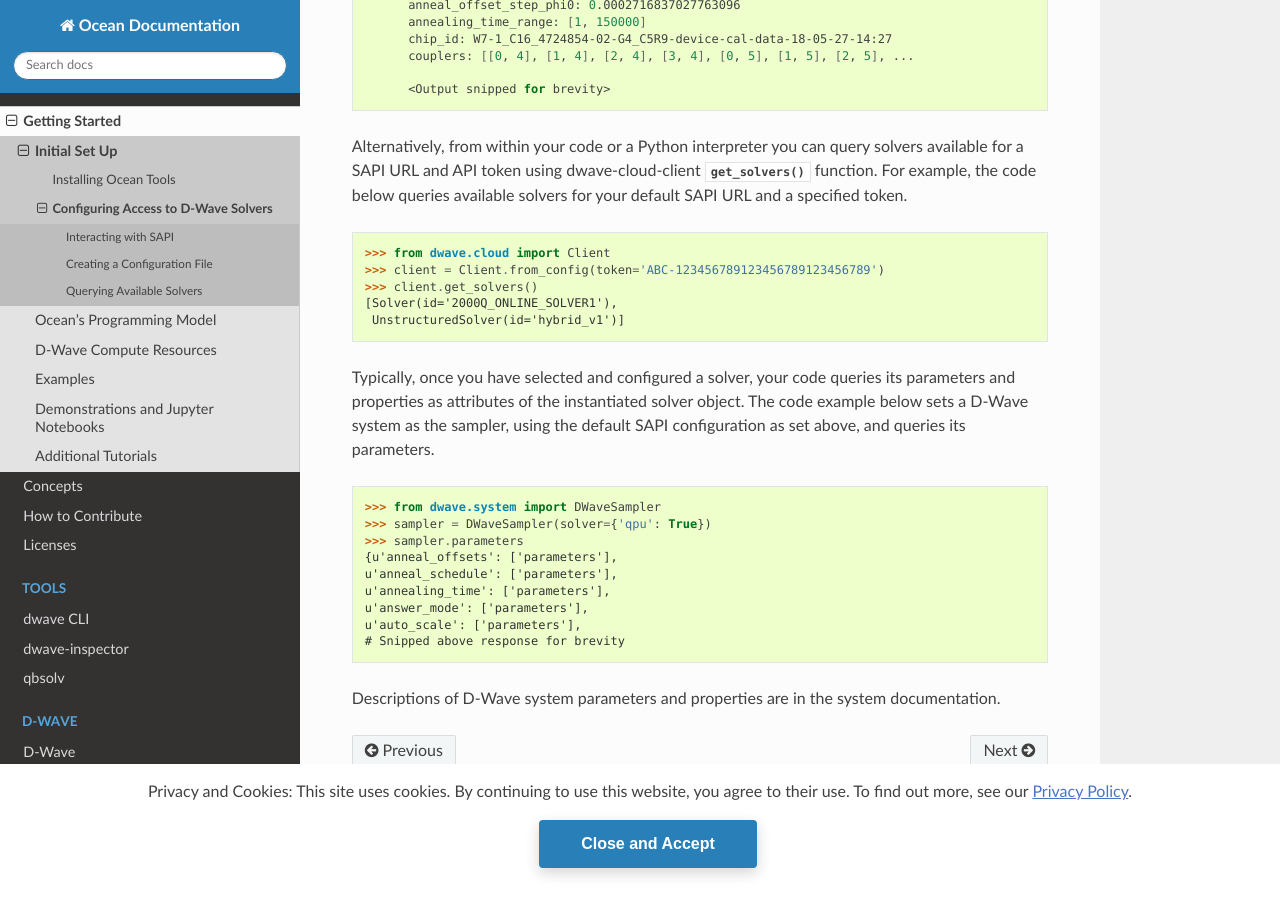
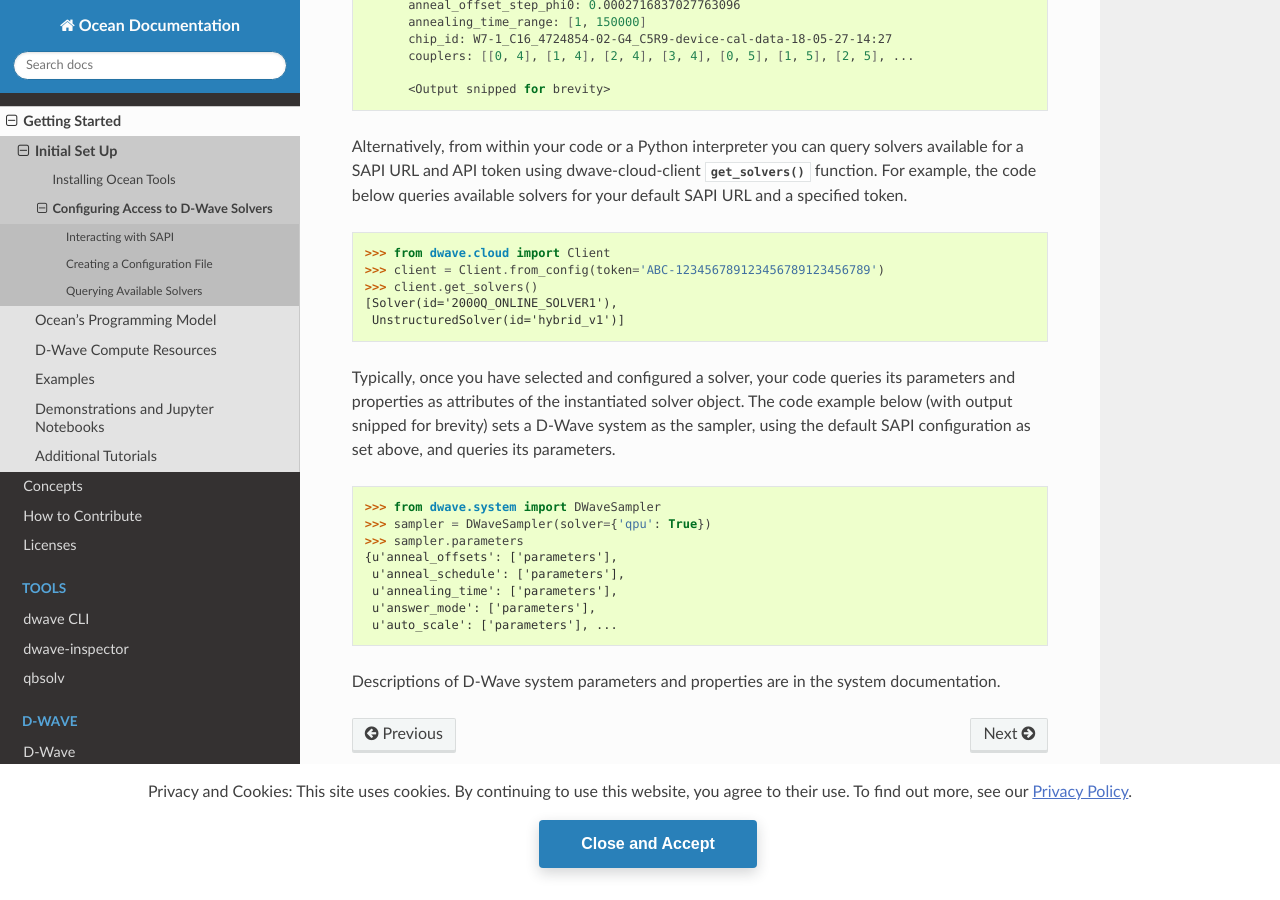
Before and after one commit to dwavesystems/dwave-ocean-sdk, a Sphinx documentation site: the page built from docs/overview/sapi.rst, in a window 1280 px wide and 900 px high, scrolled down 3358 px. Built offline with Sphinx 7.4.7 and the Read the Docs theme 2.0.0, drawn with Linux system fonts in a browser that asks for light colours; pages that are not in the unit, such as notebooks, are missing from menus; the version number could not be read and is left out.

Commit message:
Expand doctests on overview/sapi

```diff
--- a/docs/overview/sapi.rst
+++ b/docs/overview/sapi.rst
@@ -148,30 +148,25 @@
 function. For example, the code below queries available solvers for your default SAPI URL and a
 specified token.
 
-.. code-block:: python
-
-   >>> from dwave.cloud import Client
-   >>> client = Client.from_config(token='ABC-123456789123456789123456789')
-   >>> client.get_solvers()
-   [Solver(id='2000Q_ONLINE_SOLVER1'),
-    UnstructuredSolver(id='hybrid_v1')]
+>>> from dwave.cloud import Client
+>>> client = Client.from_config(token='ABC-123456789123456789123456789')     # doctest: +SKIP
+>>> client.get_solvers()       # doctest: +SKIP
+[Solver(id='2000Q_ONLINE_SOLVER1'),
+ UnstructuredSolver(id='hybrid_v1')]
 
 Typically, once you have selected and configured a solver, your code queries its parameters and
 properties as attributes of the instantiated solver object. The code example below
-sets a D-Wave system as the sampler, using the default SAPI configuration as set above,
-and queries its parameters.
+(with output snipped for brevity) sets a D-Wave system as the sampler, using the default
+SAPI configuration as set above, and queries its parameters.
 
-.. code-block:: python
-
-   >>> from dwave.system import DWaveSampler
-   >>> sampler = DWaveSampler(solver={'qpu': True})
-   >>> sampler.parameters
-   {u'anneal_offsets': ['parameters'],
-   u'anneal_schedule': ['parameters'],
-   u'annealing_time': ['parameters'],
-   u'answer_mode': ['parameters'],
-   u'auto_scale': ['parameters'],
-   # Snipped above response for brevity
+>>> from dwave.system import DWaveSampler
+>>> sampler = DWaveSampler(solver={'qpu': True})
+>>> sampler.parameters            # doctest: +SKIP
+{u'anneal_offsets': ['parameters'],
+ u'anneal_schedule': ['parameters'],
+ u'annealing_time': ['parameters'],
+ u'answer_mode': ['parameters'],
+ u'auto_scale': ['parameters'], ...
 
 Descriptions of D-Wave system parameters and properties are in the
 :std:doc:`system documentation <sysdocs_gettingstarted:index>`.
```
